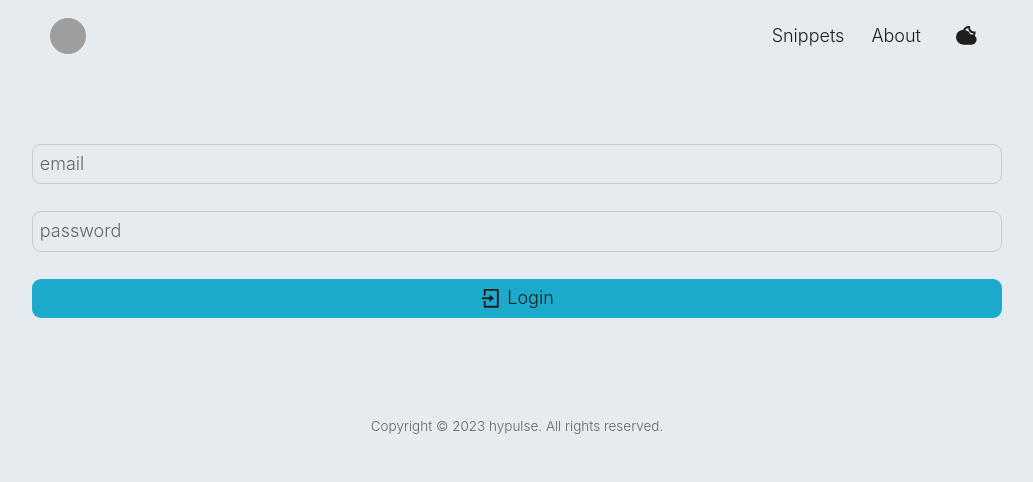
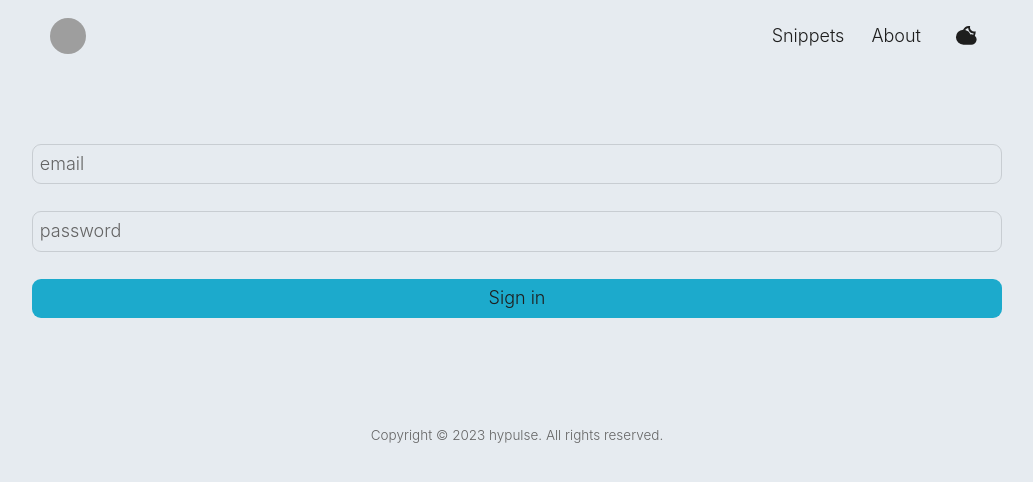
Before and after one commit to hypulse/devlog, a Next.js app: page /admin/login in a window 1280 px wide. Shown: the top 482 px of the page, without its empty margins (123-1156 px from the left). Built offline with nearby package versions, Linux system fonts and the light colour scheme; grey boxes are pictures that could not be loaded; a web font is replaced by a local one.

Commit message:
스타일 수정

```diff
--- a/components/Feed.tsx
+++ b/components/Feed.tsx
@@ -12,7 +12,7 @@ export default function Feed({ _id, title, createdAt, content }: PostTypeGet) {
       <div className="flex items-center justify-between">
         <h2 className="font-bold text-h2">{title}</h2>
         <ButtonBase
-          className="border border-primary text-primary px-tagPaddingX py-tagPaddingY rounded-full flex items-center gap-x-xsGap"
+          className="border border-primary text-primary px-tagPaddingX py-tagPaddingY rounded-full flex items-center gap-x-xsGap opacity-50 hover:opacity-100"
           onClick={() => {
             sharePost(title, quote || "");
           }}
--- a/pages/admin/login.tsx
+++ b/pages/admin/login.tsx
@@ -3,30 +3,12 @@ import Input from "@/components/Input";
 
 export default function Page() {
   return (
-    <div className="flex flex-col gap-y-elementGap">
-      <Input type="text" placeholder="email" />
-      <Input type="text" placeholder="password" />
-      <Button className="bg-primary flex items-center gap-x-xsGap justify-center">
-        <RiLoginBoxLine />
-        <span>Login</span>
+    <div className="flex flex-col">
+      <Input type="text" placeholder="email" className="mb-elementGap" />
+      <Input type="text" placeholder="password" className="mb-elementGap" />
+      <Button className="bg-primary mb-rowGap">
+        <span>Sign in</span>
       </Button>
     </div>
   );
 }
-
-function RiLoginBoxLine(props: React.SVGProps<SVGSVGElement>) {
-  return (
-    <svg
-      xmlns="http://www.w3.org/2000/svg"
-      width="1em"
-      height="1em"
-      viewBox="0 0 24 24"
-      {...props}
-    >
-      <path
-        fill="currentColor"
-        d="M4 15h2v5h12V4H6v5H4V3a1 1 0 0 1 1-1h14a1 1 0 0 1 1 1v18a1 1 0 0 1-1 1H5a1 1 0 0 1-1-1v-6Zm6-4V8l5 4l-5 4v-3H2v-2h8Z"
-      ></path>
-    </svg>
-  );
-}
--- a/styles/markdown-body.scss
+++ b/styles/markdown-body.scss
@@ -104,11 +104,11 @@
   }
 
   .code-block-copy::after {
-    content: "Copy";
+    content: "Copy 📋";
   }
 
   .code-block-copy:focus::after {
-    content: "Copied!";
+    content: "Copied ✅";
   }
 
   code {
```
